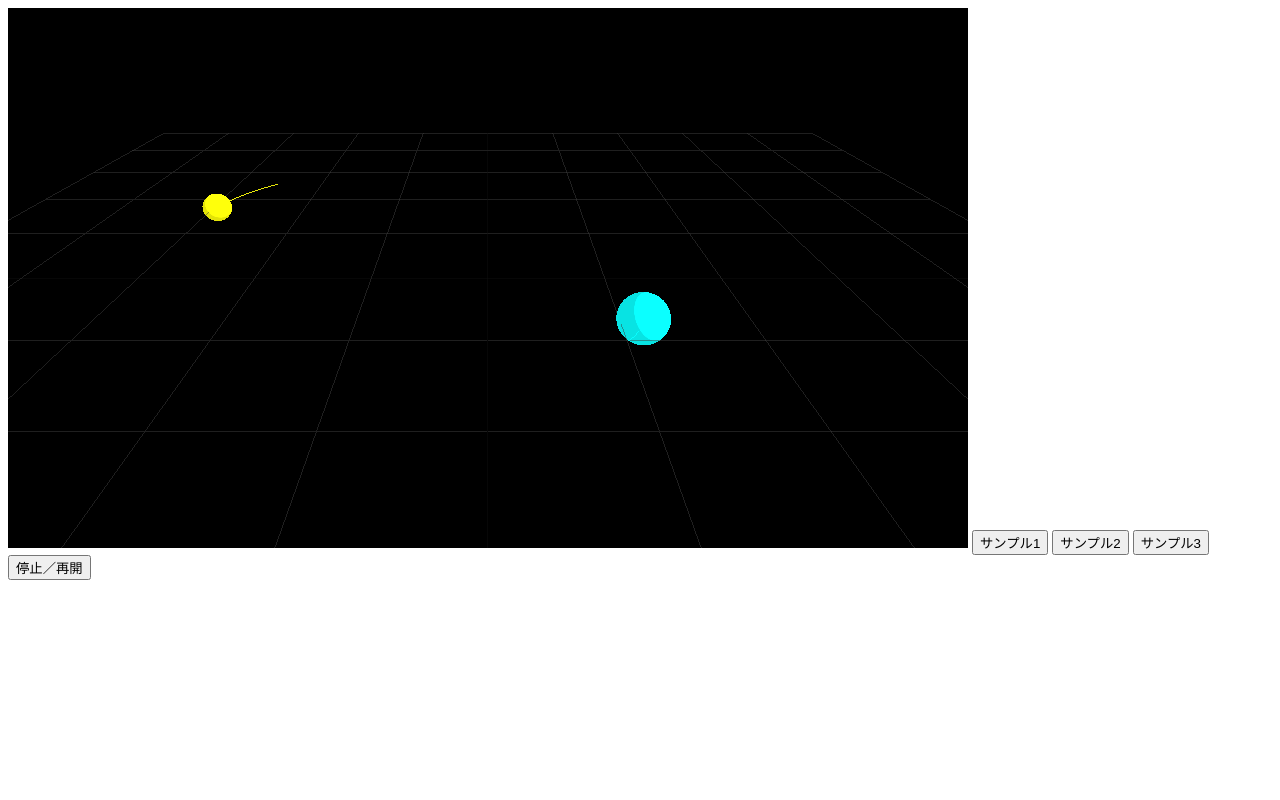
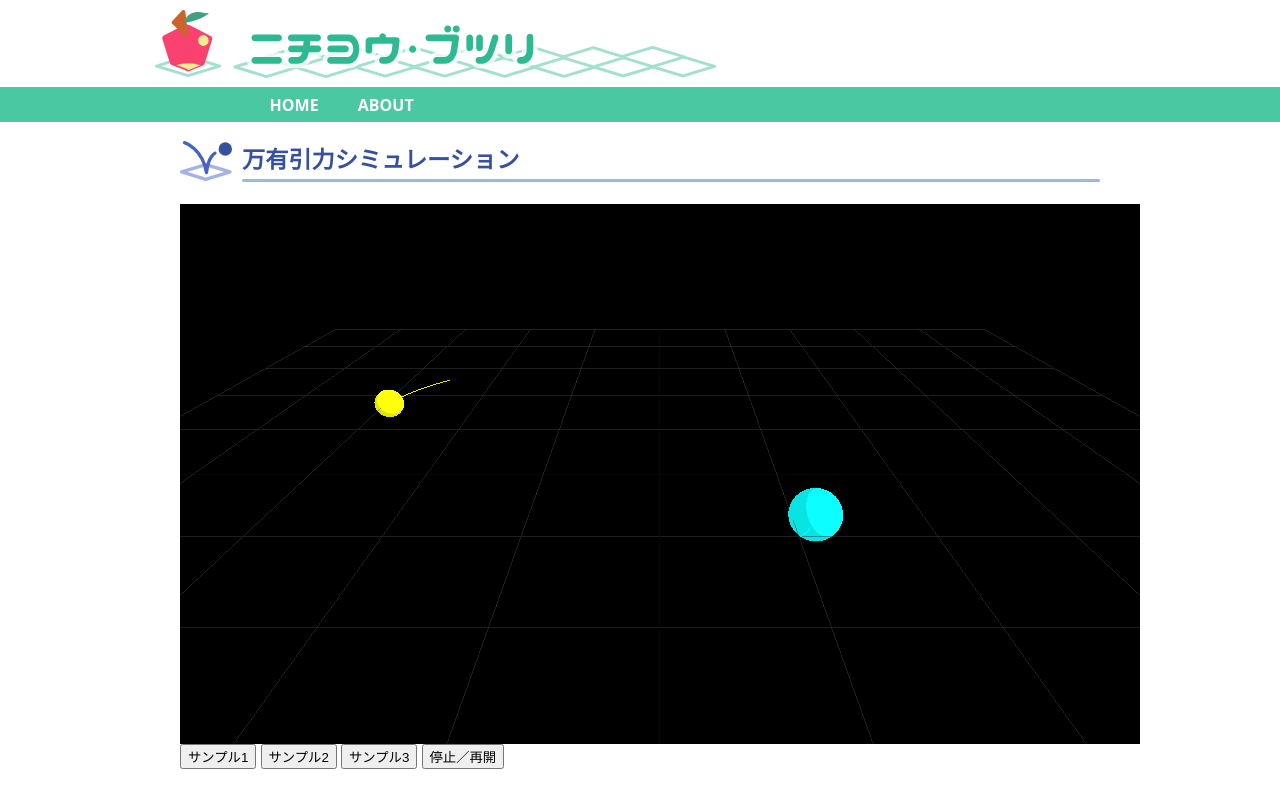
Before and after one commit to NakanoChuo/nakanochuo.github.io, a plain HTML site: page docs/gravity.html in a window 1280 px wide. Drawn offline with nearby package versions, Linux system fonts and the light colour scheme; animation ran at ten frames a second.

Commit message:
万有引力のページにバナー画像とメインナビゲーション、セクションを追加

```diff
--- a/docs/gravity.html
+++ b/docs/gravity.html
@@ -2,7 +2,8 @@
   <head>
     <meta charset="utf-8" />
     <meta name="viewport" content="width=device-width, initial-scale=1" />
-    <title>万有引力シミュレータ - 物理おぼえがき</title>
+    <title>万有引力シミュレーション - ニチヨウ・ブツリ</title>
+    <link rel="stylesheet" href="styles.css" />
 
     <script type="importmap">
       {
@@ -16,10 +17,49 @@
     <script type="module" src="gravity.js"></script>
   </head>
   <body>
-    <canvas id="myCanvas"></canvas>
-    <button id="sample0">サンプル1</button>
-    <button id="sample1">サンプル2</button>
-    <button id="sample2">サンプル3</button>
-    <button id="pauseAndRestart">停止／再開</button>
+    <header class="site-header" role="banner">
+      <div class="inner">
+        <div class="banner-wrap">
+          <a href="index.html" aria-label="ホームへ">
+            <img
+              src="images/banner.svg"
+              alt="ニチヨウ・ブツリ"
+              class="banner for-pc"
+            />
+            <img
+              src="images/banner_for_mobile.svg"
+              alt="ニチヨウ・ブツリ"
+              class="banner for-mobile"
+            />
+          </a>
+        </div>
+        <nav class="site-nav" aria-label="メインナビゲーション">
+          <ul>
+            <li><a href="index.html">HOME</a></li>
+            <li><a href="about.html">ABOUT</a></li>
+          </ul>
+        </nav>
+      </div>
+    </header>
+
+    <main class="container" role="main">
+      <div class="section-head">
+        <img
+          src="images/icon1.svg"
+          alt=""
+          class="section-icon"
+          aria-hidden="true"
+        />
+        <div class="section-head-body">
+          <h2 class="section-title">万有引力シミュレーション</h2>
+          <div class="section-rule" aria-hidden="true"></div>
+        </div>
+      </div>
+      <canvas id="myCanvas"></canvas>
+      <button id="sample0">サンプル1</button>
+      <button id="sample1">サンプル2</button>
+      <button id="sample2">サンプル3</button>
+      <button id="pauseAndRestart">停止／再開</button>
+    </main>
   </body>
 </html>
```
